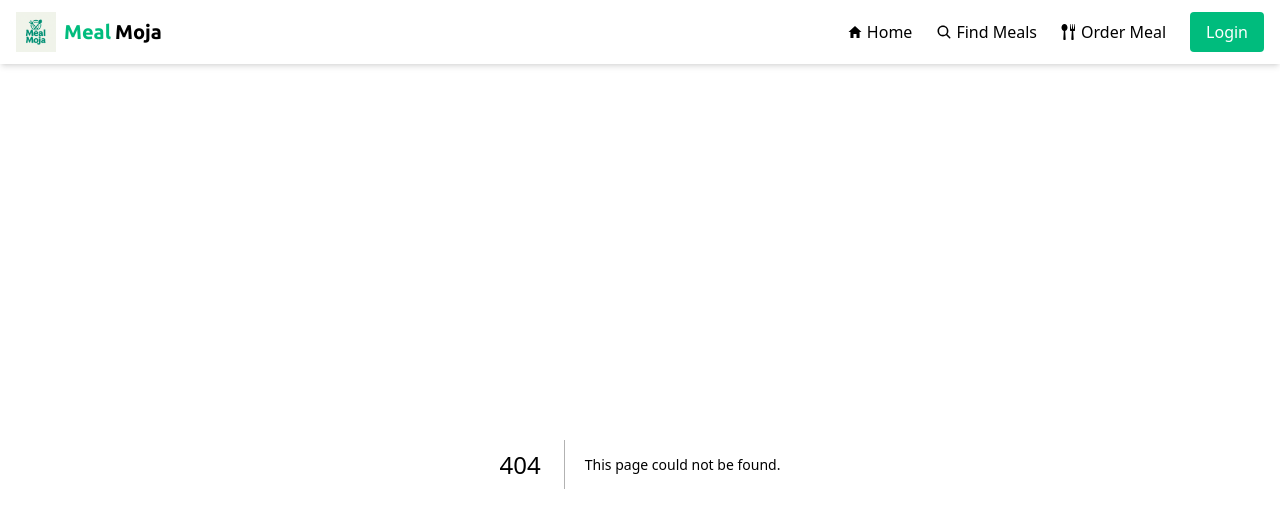
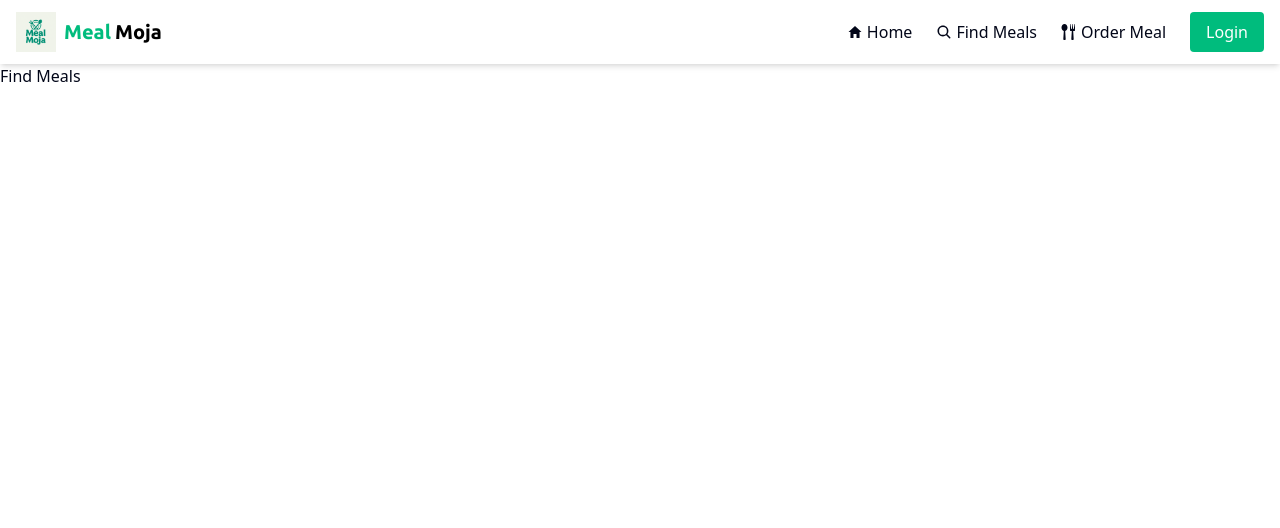
Before and after one commit to rahat-495/Meal-Shop-Client, a Next.js app: page /find-meals in a window 1280 px wide. Before the commit this address had no page. Shown: the top 528 px of the page. Built offline with nearby package versions, Linux system fonts and the light colour scheme.

Commit message:
layout changed

```diff
--- /dev/null
+++ b/src/app/(generalLayout)/find-meals/page.tsx
@@ -0,0 +1,9 @@
+const FindMealsPage = () => {
+  return (
+    <div>
+      <h1>Find Meals</h1>
+    </div>
+  );
+};
+
+export default FindMealsPage;
```
